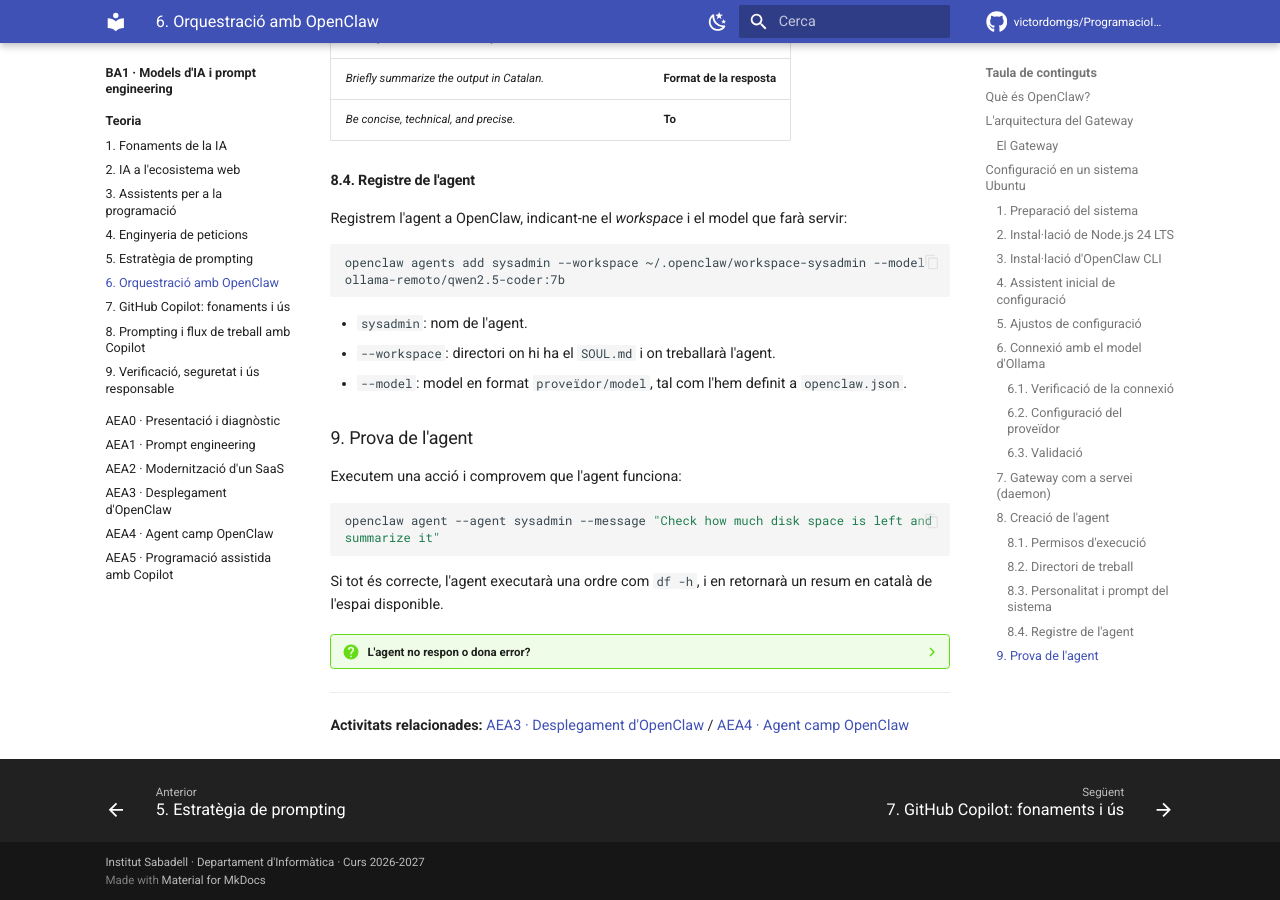
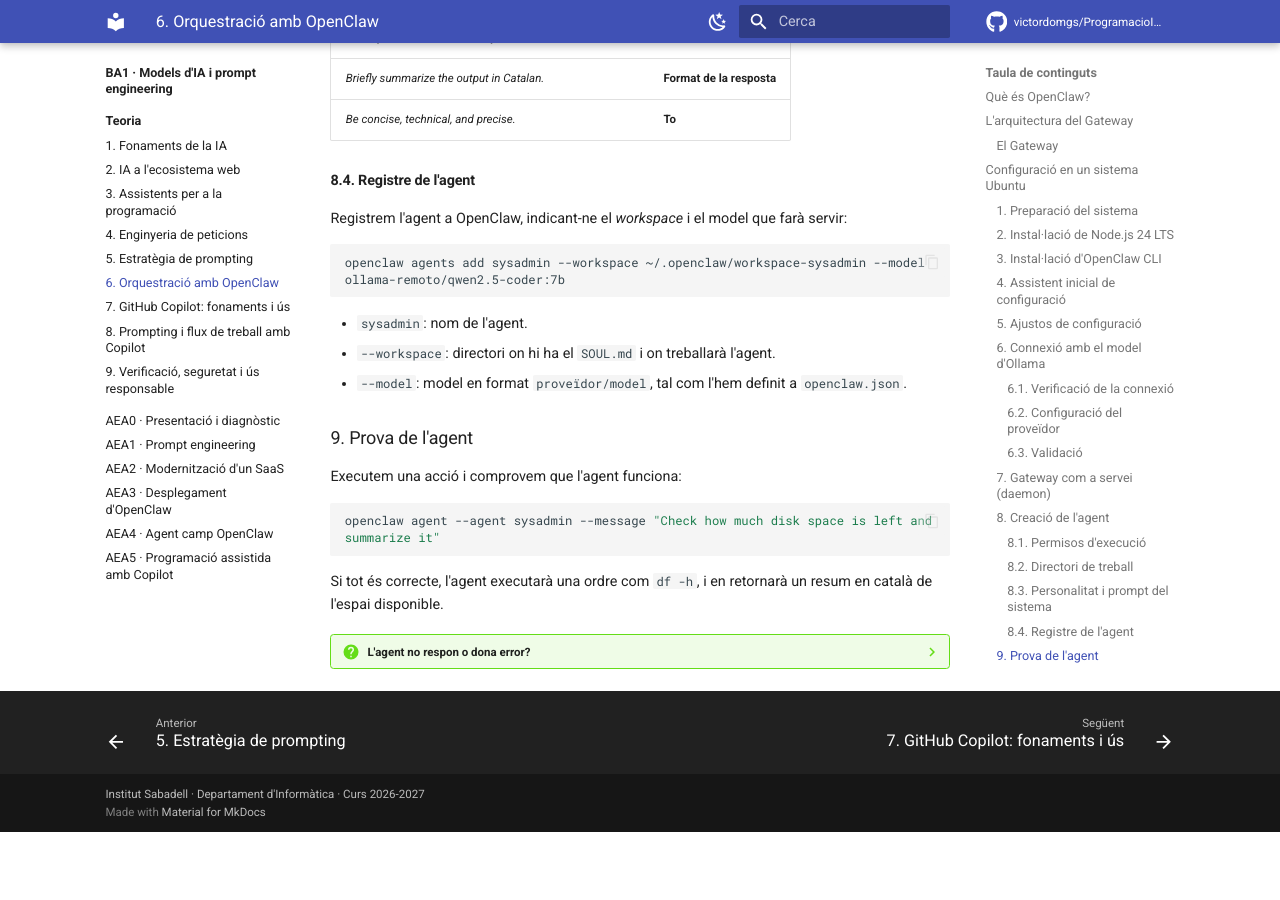
Before and after one commit to victordomgs/ProgramacioIADAW, an MkDocs documentation site: the page built from docs/ba1/teoria/06-openclaw.md, in a window 1280 px wide and 900 px high, scrolled down 7626 px. Built offline with MkDocs 1.6.1 and Material for MkDocs 9.7.7, drawn with Linux system fonts in a browser that asks for light colours; comment, search, counter and statistics services are not loaded; after the commit the page ends 8458 px from its top, so only the background shows below that.

Commit message:
Update 06-openclaw.md

```diff
--- a/docs/ba1/teoria/06-openclaw.md
+++ b/docs/ba1/teoria/06-openclaw.md
@@ -317,7 +317,3 @@ Si tot és correcte, l'agent executarà una ordre com `df -h`, i en retornarà u
     - Valideu el fitxer de configuració (`openclaw config validate`).
     - Reinicieu el *daemon* (`openclaw daemon restart`).
     - Si el model triga molt a respondre, amplieu el temps d'espera ([apartat 5](#5-ajustos-de-configuracio)).
-
----
-
-**Activitats relacionades:** [AEA3 · Desplegament d'OpenClaw](../aea03-desplegament-openclaw/index.md) / [AEA4 · Agent camp OpenClaw](../aea04-agent-openclaw/index.md)
```
